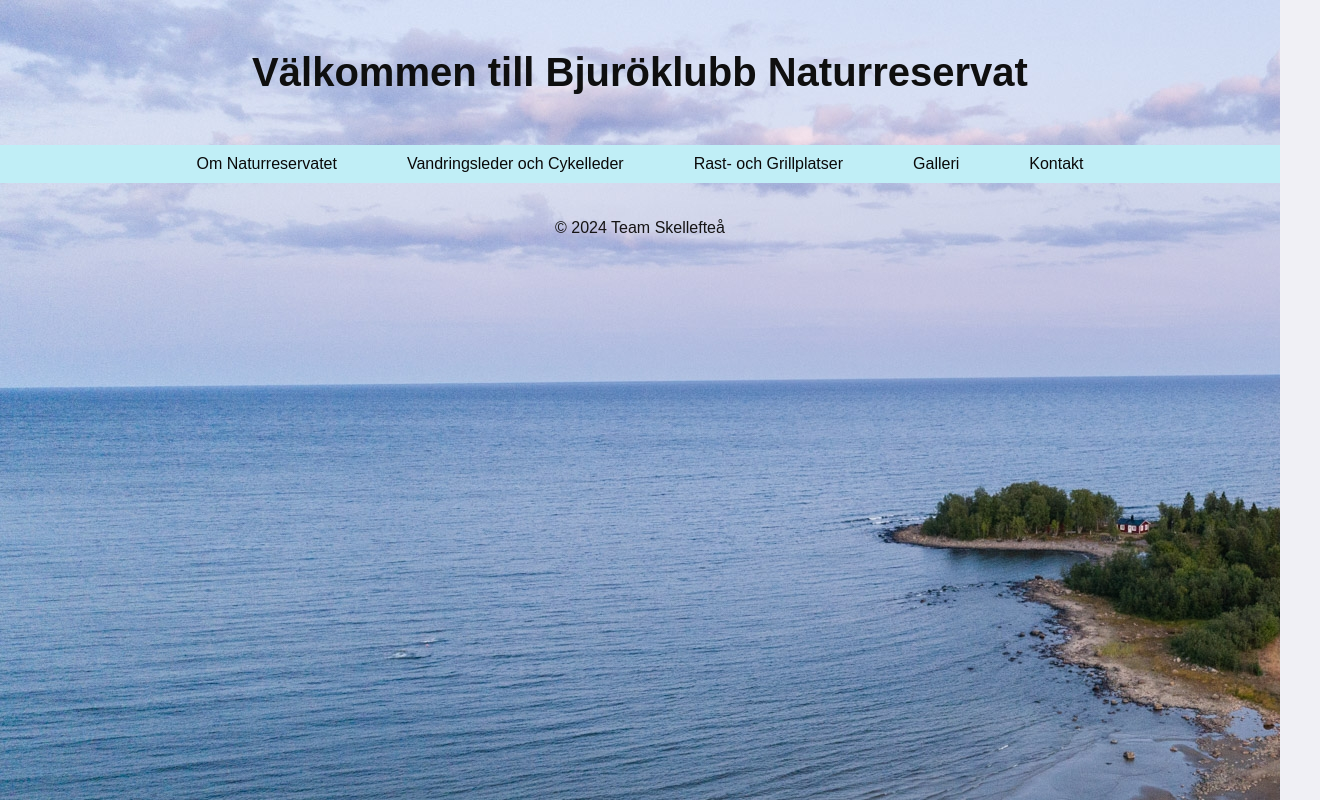
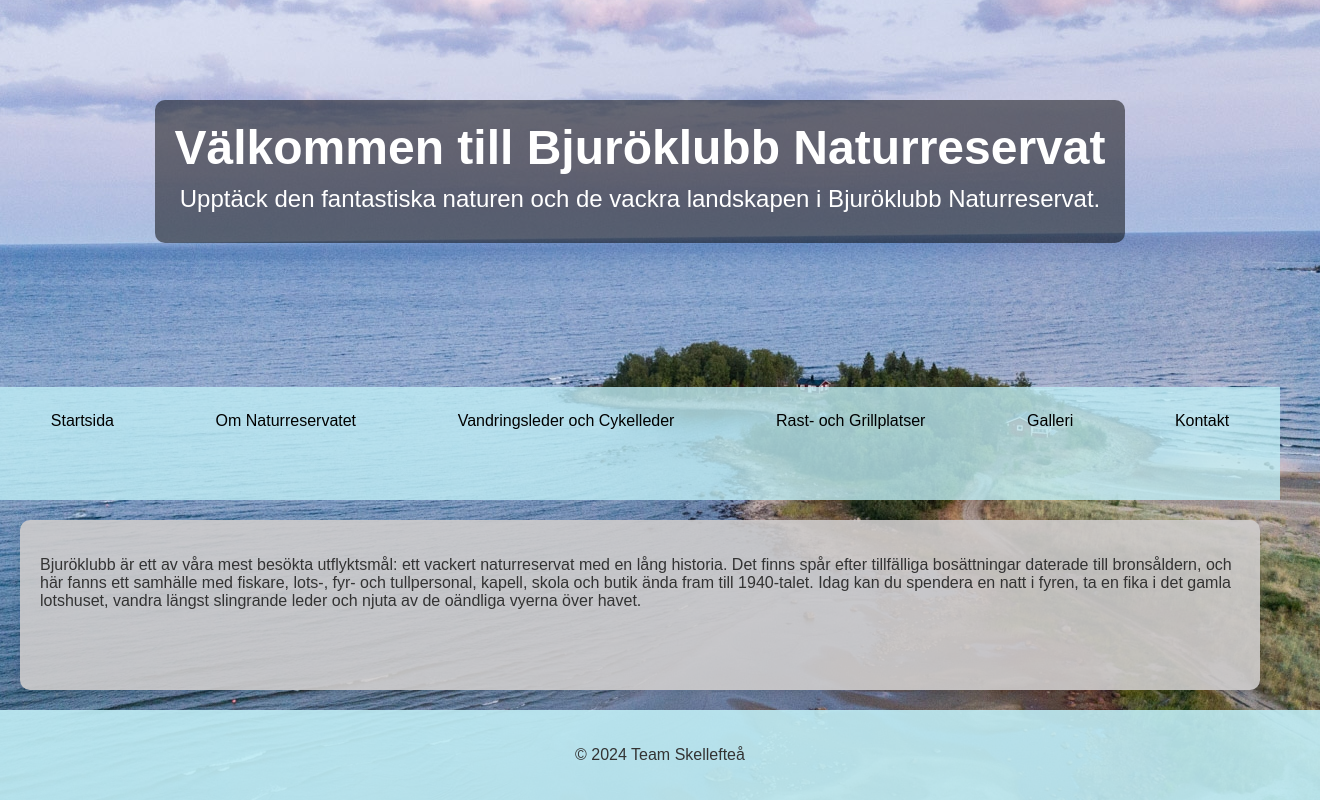
Before and after one commit to faisalwilliam/Team_Skellefte-_Naturreservat, a plain HTML site: page index.html in a window 1280 px wide. Shown: the whole page, 1320 px wide, since content can reach past the window. Drawn offline with Linux system fonts and the light colour scheme.

Commit message:
uppdate styles till startsida

```diff
--- a/index.html
+++ b/index.html
@@ -9,13 +9,14 @@
 <body>
     <header>
         <div class="header-content">
-
             <h1>Välkommen till Bjuröklubb Naturreservat</h1>
+            <p>Upptäck den fantastiska naturen och de vackra landskapen i Bjuröklubb Naturreservat.</p>
         </div>
     </header>
 
     <nav>
         <ul>
+            <li><a href="index.html">Startsida</a></li>
             <li><a href="om-naturreservatet.html">Om Naturreservatet</a></li>
             <li><a href="vandringsleder.html">Vandringsleder och Cykelleder</a></li>
             <li><a href="rastplatser.html">Rast- och Grillplatser</a></li>
@@ -24,6 +25,9 @@
         </ul>
     </nav>
 
+    <article>
+       <p>Bjuröklubb är ett av våra mest besökta utflyktsmål: ett vackert naturreservat med en lång historia. Det finns spår efter tillfälliga bosättningar daterade till bronsåldern, och här fanns ett samhälle med fiskare, lots-, fyr- och tullpersonal, kapell, skola och butik ända fram till 1940-talet. Idag kan du spendera en natt i fyren, ta en fika i det gamla lotshuset, vandra längst slingrande leder och njuta av de oändliga vyerna över havet.</p>
+    </article>
 
     <footer>
         <p>© 2024 Team Skellefteå</p>
--- a/styles.css
+++ b/styles.css
@@ -1,61 +1,100 @@
+
+
 body {
     font-family: 'Arial', sans-serif;
-    background-color: #f0f0f5;
-    color: #c4f7f8;
     margin: 0;
     padding: 0;
     background-image: url('foto/background_1.jpg');
+    background-position: center;
+    background-attachment: fixed;
+    background-repeat: no-repeat;
+    color: #333;
+    display: flex;
+    flex-direction: column;
+    min-height: 100vh;
+}
+
+
+header, nav, article {
+    flex-grow: 1;
 }
 
 header {
-    /*background-image: linear-gradient(45deg, #6a82fb, #fc5c7d);*/
-    color: rgb(15, 15, 15);
-    padding: 50px 0;
+    color: #fff;
     text-align: center;
+    padding: 100px 0;
+    position: relative;
+}
+
+.header-content {
+    background-color: rgba(0, 0, 0, 0.5);
+    padding: 20px;
+    border-radius: 10px;
+    display: inline-block;
+    animation: fadeInDown 1s ease;
 }
 
 .header-content h1 {
-    font-size: 2.5em;
+    font-size: 3em;
     margin: 0;
-    animation: fadeInDown 1s ease;
 }
 
 .header-content p {
-    font-size: 1.2em;
+    font-size: 1.5em;
     margin: 10px 0;
+}
+
+
+nav {
+    width: 100%;
+    background-color: rgba(192, 238, 246, 0.8);
+    background-position: cover;
+    padding: 15px 0;
 }
 
 nav ul {
     display: flex;
-    justify-content: center;
-    background-color: #c0eef6;
+    justify-content: space-around;
     list-style: none;
-    padding: 10px 0;
     margin: 0;
+    padding: 0;
 }
 
 nav ul li {
-    margin: 0 15px;
+    flex-grow: 1;
+    text-align: center;
 }
 
 nav ul li a {
-    color: rgb(9, 9, 9);
+    color: #000;
     text-decoration: none;
     padding: 10px 20px;
     border-radius: 5px;
     transition: background-color 0.3s ease;
+    display: block;
 }
 
 nav ul li a:hover {
     background-color: #555;
+    color: #fff;
 }
 
+article {
+    padding: 20px;
+    margin: 20px;
+    background-color: rgba(207, 204, 204, 0.9);
+    border-radius: 10px;
+    box-shadow: 0px 4px 10px rgba(0, 0, 0, 0.1);
+}
+
+
 footer {
-    /*background-image: url('footer.jpg'); */
-    background-size: cover;
-    background-position: center;
-    color: rgb(21, 20, 20);
+    background-color: rgba(192, 238, 246, 0.9);
+    color: #333;
     text-align: center;
     padding: 20px;
     position: relative;
+    /*bottom: 0;*/
+    width: 100%;
+    flex-shrink: 0;
 }
```
